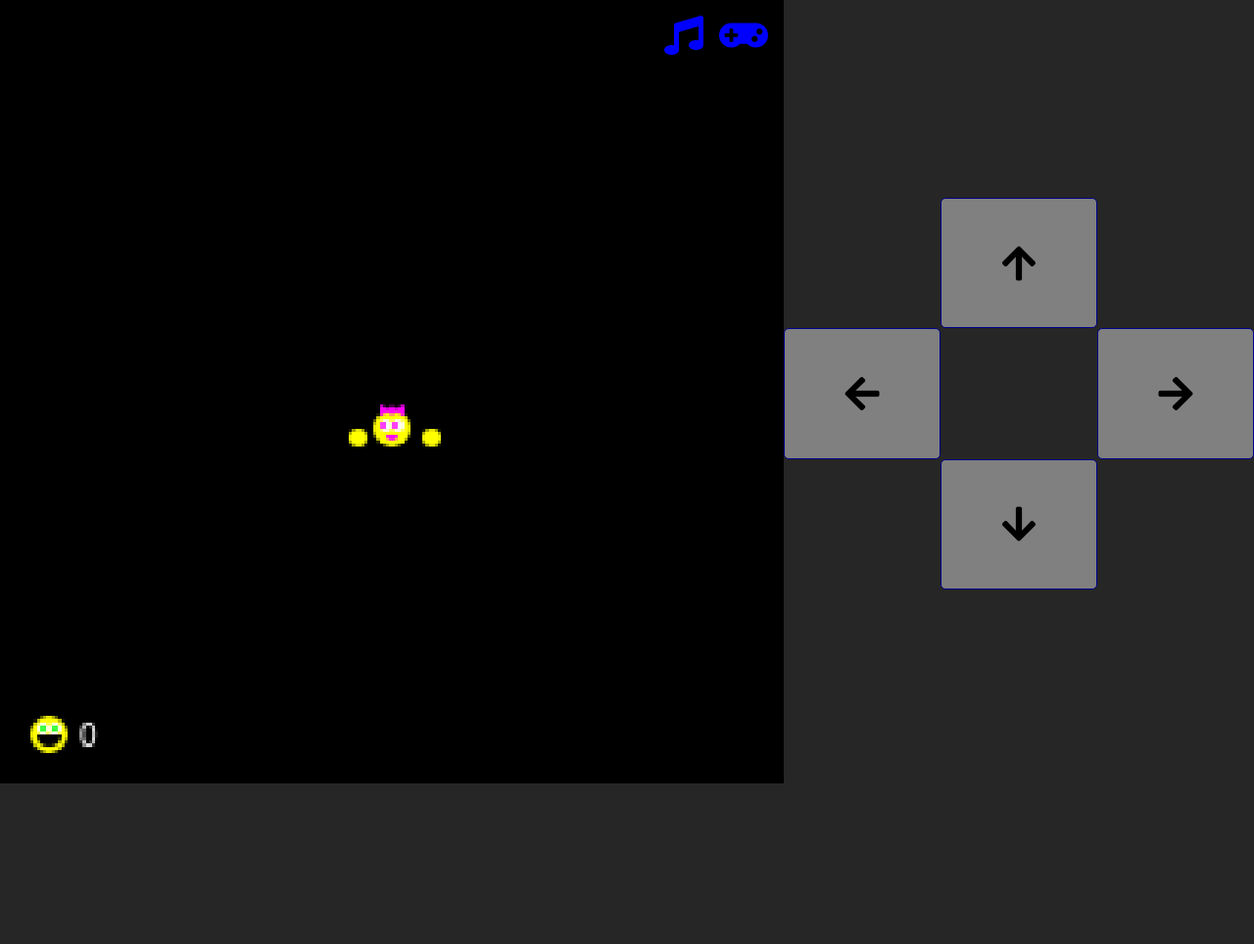
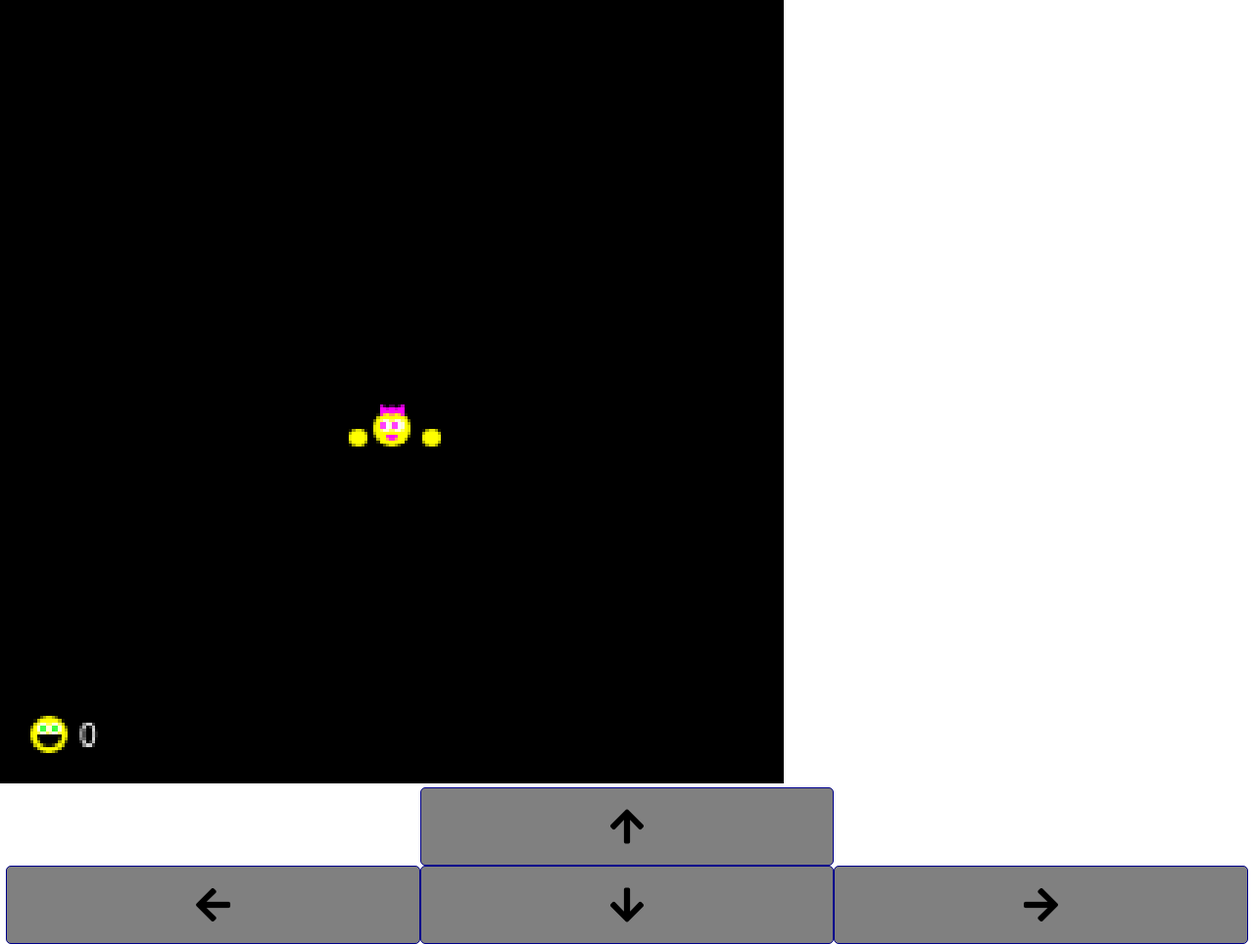
Before and after one commit to jerminatorhits/reverse-pacman, a plain HTML site: page index.html in a window 1280 px wide. Shown: the whole page at 98% size. Before the commit the page ends 804 px from the top, so only its background shows below. Drawn offline with Linux system fonts and the light colour scheme.

Commit message:
try sounds

```diff
--- a/game.js
+++ b/game.js
@@ -530,6 +530,8 @@ initialize();
 nextLoop();
 
 const mapMoveFromKeyCode = {
+  13: nextGame,
+  32: nextGame,
   37: moveLeft,
   38: moveUp,
   39: moveRight,
@@ -541,8 +543,10 @@ function keyDownHandler(event) {
     mapMoveFromKeyCode[event.keyCode]();
     event.preventDefault();
   }
-  else if ((ghost.eaten || level === 0) && [13, 32].includes(event.keyCode)) {
-    event.preventDefault();
+}
+
+function nextGame() {
+  if (ghost.eaten || level === 0) {
     level = level === 0 ? 1 : 0;
     wallet = 0;
     initialize();
--- a/index.html
+++ b/index.html
@@ -13,67 +13,11 @@
         -ms-touch-action: manipulation;
       }
       body {
-        background-color: #262626;
-        height: 100vh;
         margin: 0;
       }
-
-      #game-container {
-        align-items: center;
-        justify-content: center;
-        display: flex;
-        flex-direction: column;
-        margin: 0 auto;
-        flex-shrink: 0;
-      }
-      #game {
-        width: 100vmin;
-        height: 100vmin;
-        image-rendering: pixelated;
-      }
-      #canvas-container {
-        position: relative;
-      }
-      #menu-bar {
-        display: flex;
-        padding: 2vmin;
-        position: absolute;
-        right: 0;
-        top: 0;
-      }
-      #menu-bar div:not(:first-child) {
-        margin-left: 2vmin;
-      }
-
-      #controls-container {
-        display: flex;
-        height: calc(100vh - 100vmin);
-        justify-content: center;
-        width: 100vmin;
-        max-height: 50vmin;
-      }
-      #control-pad {
-        align-items: center;
-        display: flex;
-        flex-direction: column;
-        height: 100%;
-        width: 100%;
-        min-height: 96px;
-      }
-      .controls-row {
-        display: flex;
-        flex-direction: row;
-        height: 100%;
-        width: 100%;
-        justify-content: center;
-      }
-      .middle-key-spacer {
-        width: 33.33%;
-        height: 100%;
-      }
-      .arrow-button {
-        width: 33.33%;
-        height: 100%;
+      button {
+        width: 33%;
+        height: 80px;
         background-color: gray;
         border: 1px solid darkblue;
         border-radius: 5px;
@@ -82,71 +26,42 @@
       button:active {
         background-color: #272727;
       }
-
-      .fas {
-        font-size: 5vmin;
-      }
-      #gamepad-icon, #music-icon {
-        color: blue;
-      }
-
-      @media only screen and (orientation: landscape) {
-        #game-container {
-          align-items: center;
-          justify-content: center;
-          display: flex;
-          flex-direction: row;
-          margin: 0 auto;
-          flex-shrink: 0;
+      #game {
+        width: 100vmin;
+        height: 100vmin;
+        image-rendering: pixelated;
       }
       #controls-container {
         display: flex;
-          height: 100vmin;
+        flex-direction: column;
+      }
+      .controls-row {
+        display: flex;
+        flex-direction: row;
         justify-content: center;
-          width: calc(100vw - 100vmin);
-          max-height: 50vmin;
-        }
       }
 
   </style>
   </head>
 
   <body>
-    <div id="game-container">
-      <div id="canvas-container">
     <canvas width="256" height="256" onclick="nextGame()" id="game"></canvas>
-        <div id="menu-bar">
-          <div id="music-icon">
-            <i class="fas fa-music" onclick="toggleSound()"></i>
-          </div>
-          <div id="gamepad-icon">
-            <i class="fas fa-gamepad" onclick="toggleKeyboard()"></i>
-          </div>
-        </div>
-      </div>
     <div id="controls-container">
-        <div id="control-pad">
       <div class="controls-row">
-            <button id="up" class="arrow-button" onclick="moveUp()">
-              <i class="fas fa-arrow-up fa-2x"></i>
+        <button id="up" onclick="moveUp()"">
+          <i class="fas fa-arrow-up fa-3x"></i>
         </button>
       </div>
       <div class="controls-row">
-            <button id="left" class="arrow-button" onclick="moveLeft()">
-              <i class="fas fa-arrow-left fa-2x"></i>
+        <button id="left" onclick="moveLeft()">
+          <i class="fas fa-arrow-left fa-3x"></i>
         </button>
-            <div class="middle-key-spacer" onclick="moveRight()">
-            </div>
-            <button id="right" class="arrow-button" onclick="moveRight()">
-              <i class="fas fa-arrow-right fa-2x"></i>
+        <button id="down" onclick="moveDown()">
+          <i class="fas fa-arrow-down fa-3x"></i>
         </button>
-          </div>
-          <div class="controls-row">
-            <button id="down" class="arrow-button" onclick="moveDown()">
-              <i class="fas fa-arrow-down fa-2x"></i>
+        <button id="right" onclick="moveRight()">
+          <i class="fas fa-arrow-right fa-3x"></i>
         </button>
-          </div>
-        </div>
       </div>
     </div>
     <script type='application/javascript' src='fastclick.js'></script>
```
Lines whose indentation alone changed are shown as unchanged.
